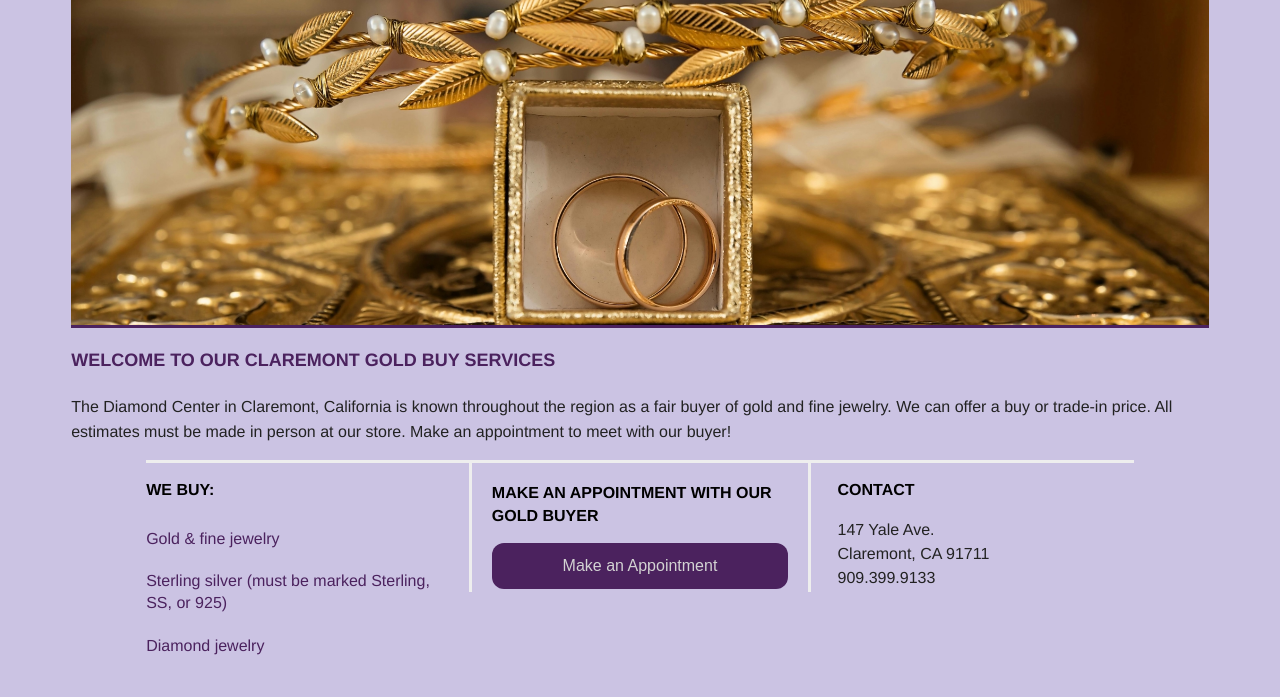
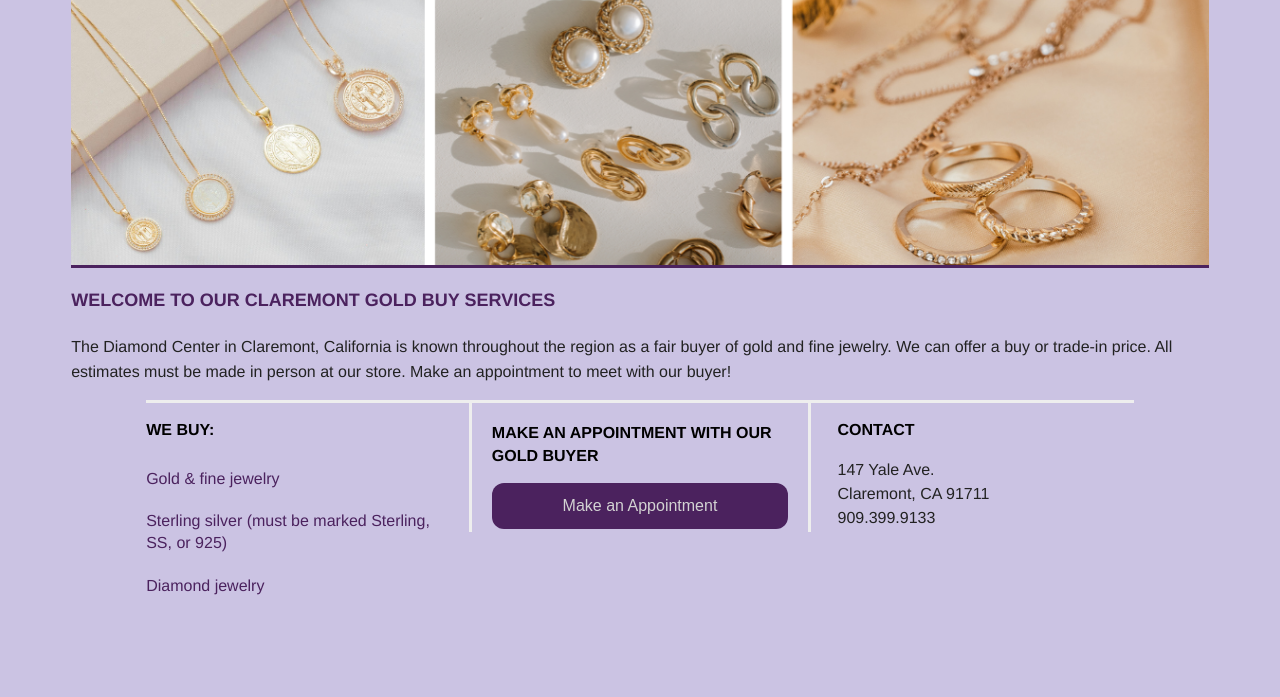
Before and after one commit to heathersvanidze/gold-buy, a website built with webpack: page index.html in a window 1280 px wide. Shown: the part 103-800 px from the top of the page. Built offline with nearby package versions, Linux system fonts and the light colour scheme.

Commit message:
add photo

```diff
--- a/index.html
+++ b/index.html
@@ -50,7 +50,7 @@
     </nav>
 </header>
 <section class="top-section">
-  <div class="main-image"><img src="img/gold.jpg" alt="gold jewelry" /></div>
+  <div class="main-image"><img src="img/Gold-Buying-Banner.png" alt="gold jewelry" /></div>
   <div class="main-title">
       <h2>Welcome to our Claremont gold buy services</h2>
       <p>The Diamond Center in Claremont, California is known throughout the region as a fair buyer of gold and fine jewelry.
```
Also changed, not shown: img/Gold-Buying-Banner.png (added), 1 other file.
